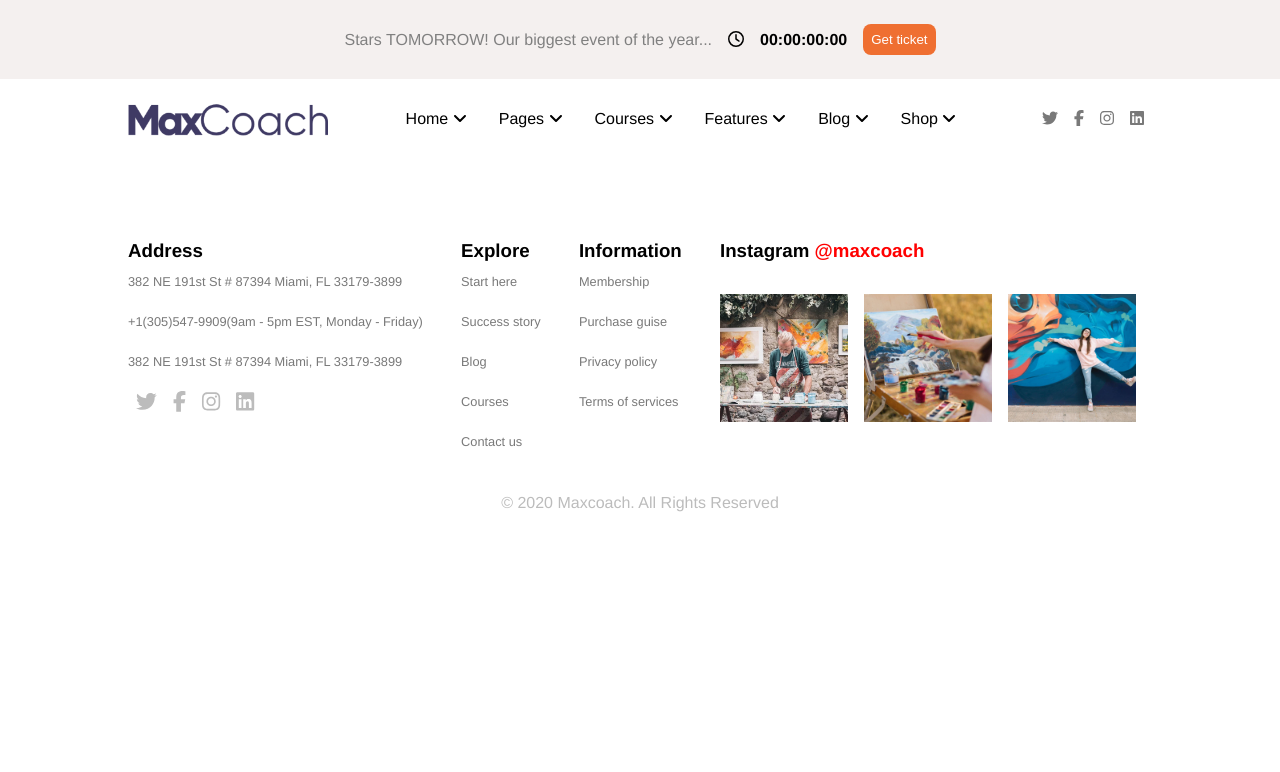
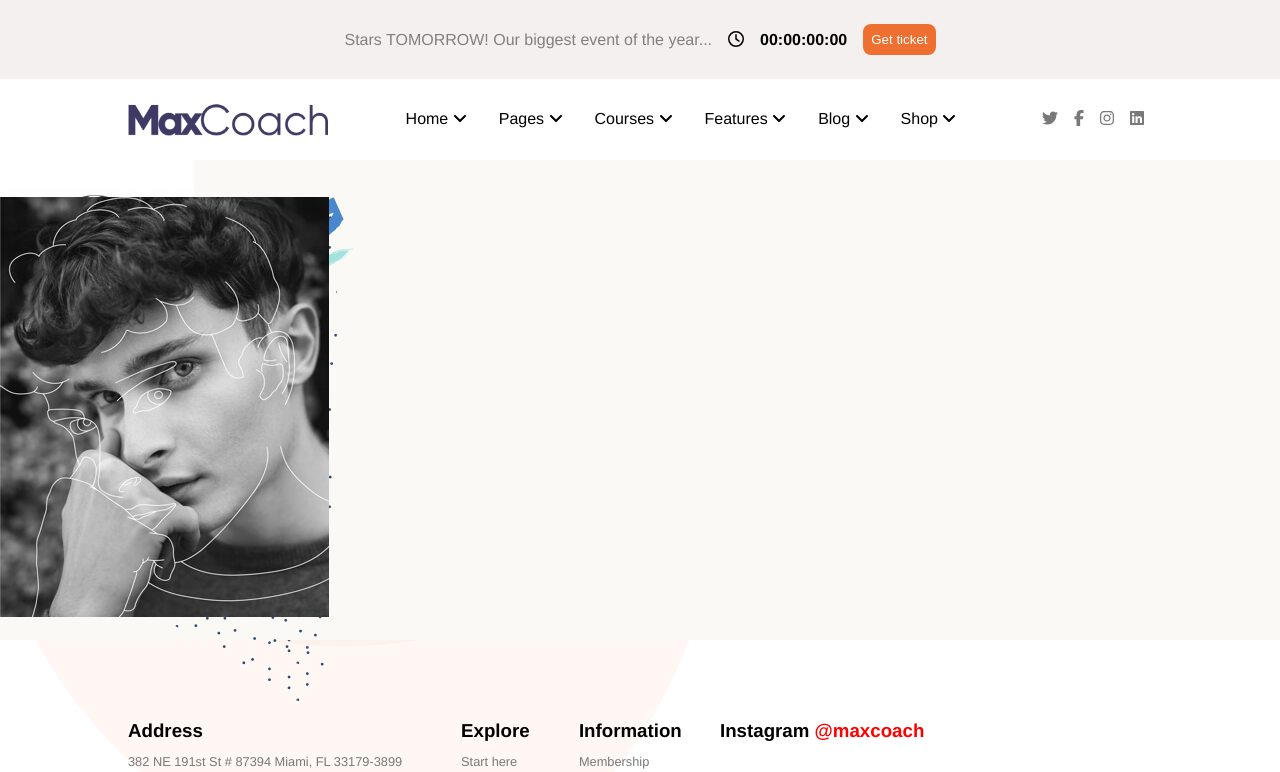
Before and after one commit to Elsti97/proj-html-vuejs, a Vue app: page / in a window 1280 px wide. Shown: the top 772 px of the page. Built offline with nearby package versions, Linux system fonts and the light colour scheme.

Commit message:
Done links header / footer

```diff
--- a/src/App.vue
+++ b/src/App.vue
@@ -23,19 +23,19 @@ export default {
       socialsArray: [
         {
           image_logo: "fa-brands fa-twitter />",
-          url: "https://www.google.it/",
+          url: "https://www.twitter.com/",
         },
         {
           image_logo: "fa-brands fa-facebook-f />",
-          url: "https://www.google.it/",
+          url: "https://www.facebook.com/",
         },
         {
           image_logo: "fa-brands fa-instagram />",
-          url: "https://www.google.it/",
+          url: "https://www.instagram.com/",
         },
         {
           image_logo: "fa-brands fa-linkedin />",
-          url: "https://www.google.it/",
+          url: "https://www.linkedin.com/",
         },
       ],
     }
--- a/src/components/FooterComp.vue
+++ b/src/components/FooterComp.vue
@@ -54,7 +54,7 @@ export default {
       instaArray: [
         {
           photo: '120084500_197897808368764_8114555493043279565_n.jpg',
-          url: 'https://www.google.com/'
+          url: 'https://www.instagram.com/'
         },
         {
           photo: '120012142_177596140500760_8623485824101406058_n.jpg',
--- a/src/components/MainComp.vue
+++ b/src/components/MainComp.vue
@@ -1,6 +1,6 @@
 <template>
   <main>
-    <JumboTron />
+    <JumboTron :imageJumboLeft="JumboArrayLeft" :imageJumboRight="JumboArrayRight"/>
     <ContComp1 />
     <CaroselComp />
     <ContComp2 />
@@ -25,6 +25,54 @@ export default {
     ArticlesComp
   },
   props: {},
+  data(){
+    return{
+      JumboArrayLeft: [
+        {
+          image: "artist-shape-02.png",
+          class: "absolute a-0"
+        },
+        {
+          image: "artist-shape-03.png",
+          class: "absolute a-0"
+        },
+        {
+          image: "artist-hero-image-01.jpg",
+          class: "absolute a-4"
+        },
+        {
+          image: "artist-hero-image-02.jpg",
+          class: "absolute a-0"
+        },
+        {
+          image: "artist-hero-image-03.png",
+          class: "absolute a-0"
+        },
+      ],
+      JumboArrayRight: [
+        {
+          image: "artist-shape-01.png",
+          class: "absolute a-0"
+        },
+        {
+          image: "artist-shape-01-300x288.png",
+          class: "absolute a-0"
+        },
+        {
+          image: "artist-shape-03.png",
+          class: "absolute a-2"
+        },
+        {
+          image: "artist-shape-05.png",
+          class: "absolute a-3"
+        },
+        {
+          image: "artist-hero-image-04.jpg",
+          class: "absolute a-4"
+        },
+      ]
+    }
+  }
 };
 </script>
 
--- a/src/components/footer_folder/LinksComp.vue
+++ b/src/components/footer_folder/LinksComp.vue
@@ -8,13 +8,16 @@
           <li>382 NE 191st St # 87394 Miami, FL 33179-3899</li>
           <li>+1(305)547-9909(9am - 5pm EST, Monday - Friday)</li>
           <li>382 NE 191st St # 87394 Miami, FL 33179-3899</li>
-          <span
-            class="socials"
+          <a
             v-for="(elem, index) in dataSocials2"
             :key="index"
             :dataSocials2="elem"
-            ><font-awesome-icon :icon="elem.image_logo"
-          /></span>
+            :href="elem.url"
+          >
+            <span class="socials"
+              ><font-awesome-icon :icon="elem.image_logo" />
+            </span>
+          </a>
         </ul>
       </div>
 
@@ -45,13 +48,17 @@
       <!-- INSTAGRAM -->
       <div class="insta">
         <h3>Instagram <a href="https://www.instagram.com/">@maxcoach</a></h3>
-        <img
+        <a
           v-for="(elem, index) in dataInsta"
           :key="index"
           :dataInsta="elem"
-          :src="require(`../../assets/images/${elem.photo}`)"
-          alt="photo insta"
-        />
+          :href="elem.url"
+        >
+          <img
+            :src="require(`../../assets/images/${elem.photo}`)"
+            alt="photo insta"
+          />
+        </a>
       </div>
     </div>
     <p class="copyright">© 2020 Maxcoach. All Rights Reserved</p>
--- a/src/components/header_folder/NavBar.vue
+++ b/src/components/header_folder/NavBar.vue
@@ -1,49 +1,59 @@
 <template>
   <nav class="navbar_fix">
-    <img src="../../assets/images/dark-logo.png" alt="logo sito">
+    <img src="../../assets/images/dark-logo.png" alt="logo sito" />
     <div>
       <ul>
-        <li v-for="(elem, index) in dataNavBar" :key="index" :dataNavBar="(elem)">{{elem.name}} <font-awesome-icon icon="fa-solid fa-angle-down" /></li>
+        <li v-for="(elem, index) in dataNavBar" :key="index" :dataNavBar="elem">
+          {{ elem.name }} <font-awesome-icon icon="fa-solid fa-angle-down" />
+        </li>
       </ul>
     </div>
     <div>
-      <span class="socials" v-for="(elem, index) in dataSocials2" :key="index" :dataSocials2="(elem)"><font-awesome-icon :icon='elem.image_logo' /></span>
+      <a
+        v-for="(elem, index) in dataSocials2"
+        :key="index"
+        :dataSocials2="elem"
+        :href="elem.url"
+      >
+        <span class="socials"
+          ><font-awesome-icon :icon="elem.image_logo"
+        /></span>
+      </a>
     </div>
   </nav>
 </template>
 
 <script>
-  export default {
-    name: "NavBar",
-    props: {
-      dataNavBar: Array,
-      dataSocials2: Array,
-    }
-  }
+export default {
+  name: "NavBar",
+  props: {
+    dataNavBar: Array,
+    dataSocials2: Array,
+  },
+};
 </script>
 
 <style lang="scss" scoped>
-.navbar_fix{
+.navbar_fix {
   width: 80%;
   margin: auto;
   display: flex;
   justify-content: space-between;
   align-items: center;
   padding: 1.5rem 0;
-  img{
+  img {
     width: 200px;
   }
-  ul{
+  ul {
     list-style: none;
     display: flex;
-    li{
+    li {
       padding: 0 1rem;
     }
   }
-  .socials{
-    padding: 0 .5rem;
+  .socials {
+    padding: 0 0.5rem;
     color: #797979;
   }
 }
-
 </style>
--- a/src/components/main_folder/ContComp1.vue
+++ b/src/components/main_folder/ContComp1.vue
@@ -1,6 +1,5 @@
 <template>
   <div>
-
   </div>
 </template>
 
--- a/src/components/main_folder/JumboTron.vue
+++ b/src/components/main_folder/JumboTron.vue
@@ -1,23 +1,57 @@
 <template>
-  <div class="jumbotron">
-    <div class="left-jumbo"></div>
-    <div class="center-jumbo"></div>
-    <div class="right-jumbo"></div>
-
+  <div class="jumbotron width-3">
+    <div class="left-jumbo relative">
+      <img
+        v-for="(elem, index) in imageJumboLeft"
+        :key="index"
+        imageJumboLeft="elem"
+        :src="require(`../../assets/images/${elem.image}`)"
+        alt="backgroung-image"
+        :class="elem.class"
+      />
+    </div>
+    <div class="center-jumbo">
+      <h1>Hello here</h1>
+    </div>
+    <div class="right-jumbo relative">
+      <img
+        v-for="(elem, index) in imageJumboRight"
+        :key="index"
+        imageJumboRight="elem"
+        :src="require(`../../assets/images/${elem.image}`)"
+        alt="backgroung-image"
+        :class="elem.class"
+      />
+    </div>
   </div>
 </template>
 
 <script>
 export default {
   name: "JumboTron",
+  props: {
+    imageJumboLeft: Array,
+    imageJumboRight: Array,
+  },
 };
 </script>
 
 <style lang="scss" scoped>
 .jumbotron {
-  // background-color: #FBF9F6;
-  background-color: black;
-  position: relative;
+  height: 30rem;
+  background-color: #FBF9F6;
+  // background-color: black;
+  .width-3{
+    display: flex;
+    justify-content: center;
+    width: calc(100% / 3);
+    h1{
+      color: red;
+    }
+  }
+  .relative {
+    position: relative;
+  }
   .absolute {
     position: absolute;
   }
```
